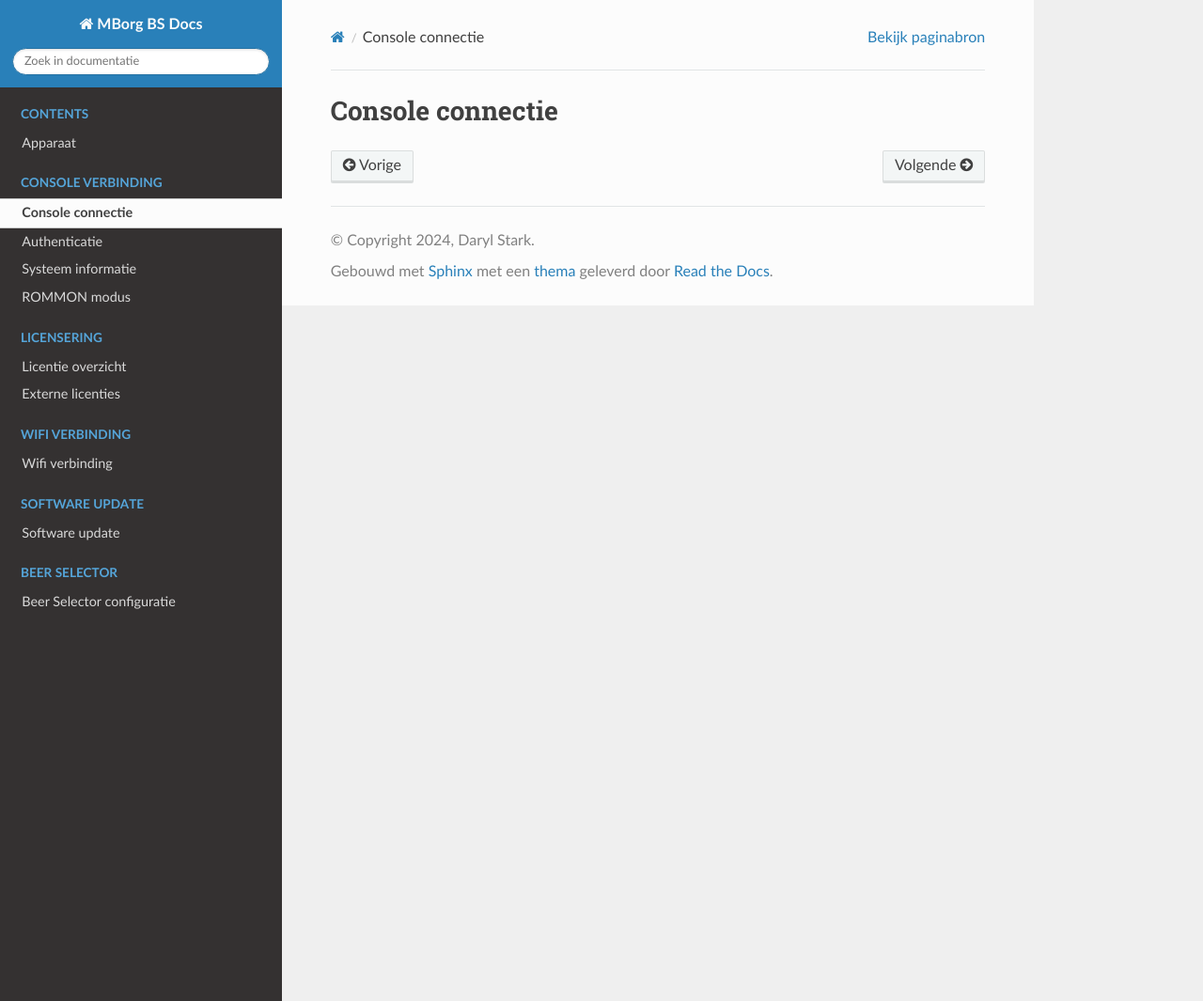
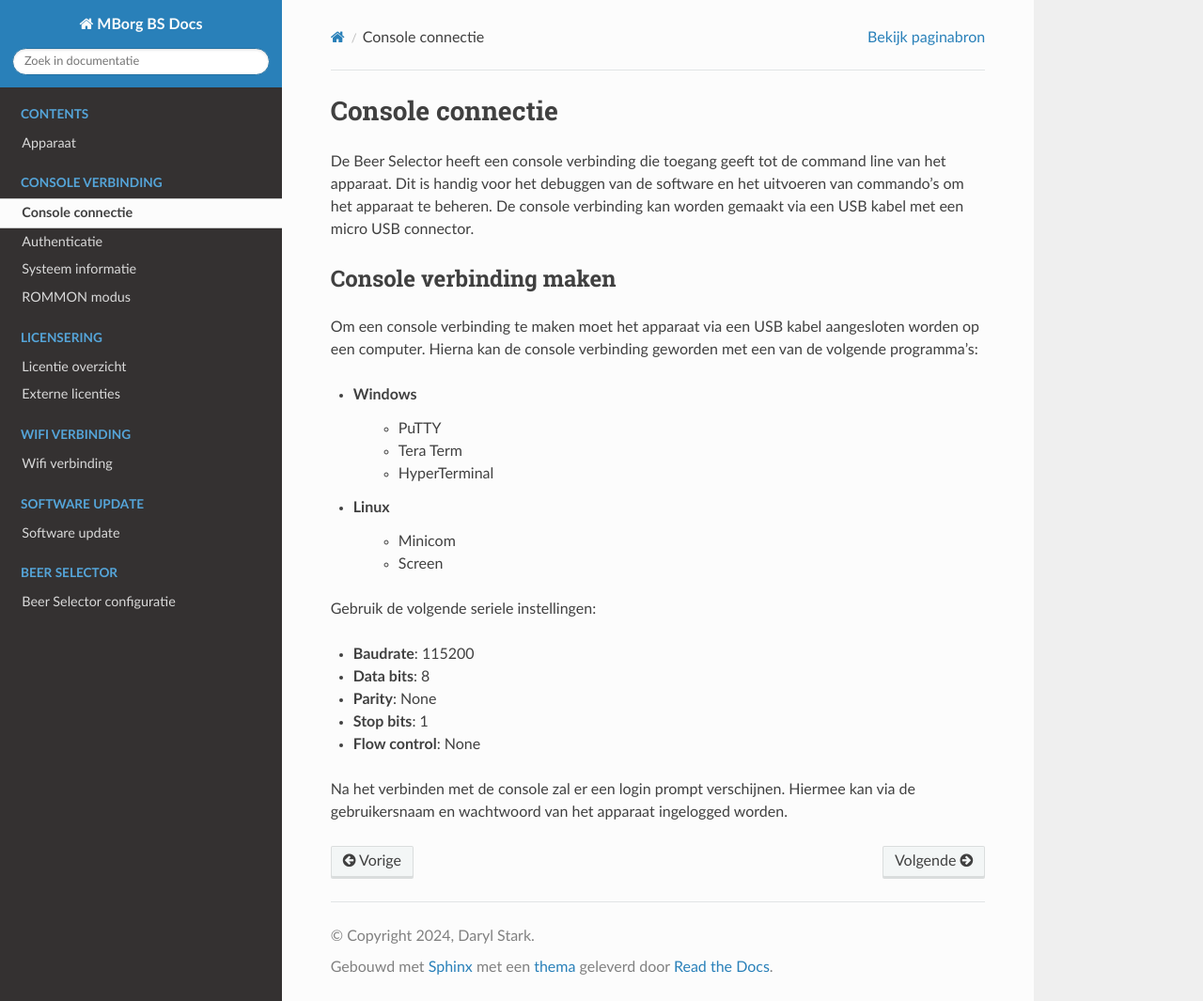
Before and after one commit to DarylStark/advent2024-mborg-bs-docs, a Sphinx documentation site: the page built from source/03-console/01-console-connection.rst, in a window 1280 px wide and 1065 px high. Shown: the whole window at 94% size. Built offline with Sphinx 7.4.7 and the Read the Docs theme 3.1.0, drawn with Linux system fonts in a browser that asks for light colours.

Commit message:
Add the page about the console connection
Fixes #4

```diff
--- a/source/03-console/01-console-connection.rst
+++ b/source/03-console/01-console-connection.rst
@@ -1,2 +1,27 @@
 Console connectie
 =================
+
+De Beer Selector heeft een console verbinding die toegang geeft tot de command line van het apparaat. Dit is handig voor het debuggen van de software en het uitvoeren van commando's om het apparaat te beheren. De console verbinding kan worden gemaakt via een USB kabel met een micro USB connector.
+
+Console verbinding maken
+------------------------
+
+Om een console verbinding te maken moet het apparaat via een USB kabel aangesloten worden op een computer. Hierna kan de console verbinding geworden met een van de volgende programma's:
+
+- **Windows**
+    - PuTTY
+    - Tera Term
+    - HyperTerminal
+- **Linux**
+    - Minicom
+    - Screen
+
+Gebruik de volgende seriele instellingen:
+
+- **Baudrate**: 115200
+- **Data bits**: 8
+- **Parity**: None
+- **Stop bits**: 1
+- **Flow control**: None
+
+Na het verbinden met de console zal er een login prompt verschijnen. Hiermee kan via de gebruikersnaam en wachtwoord van het apparaat ingelogged worden.
```
